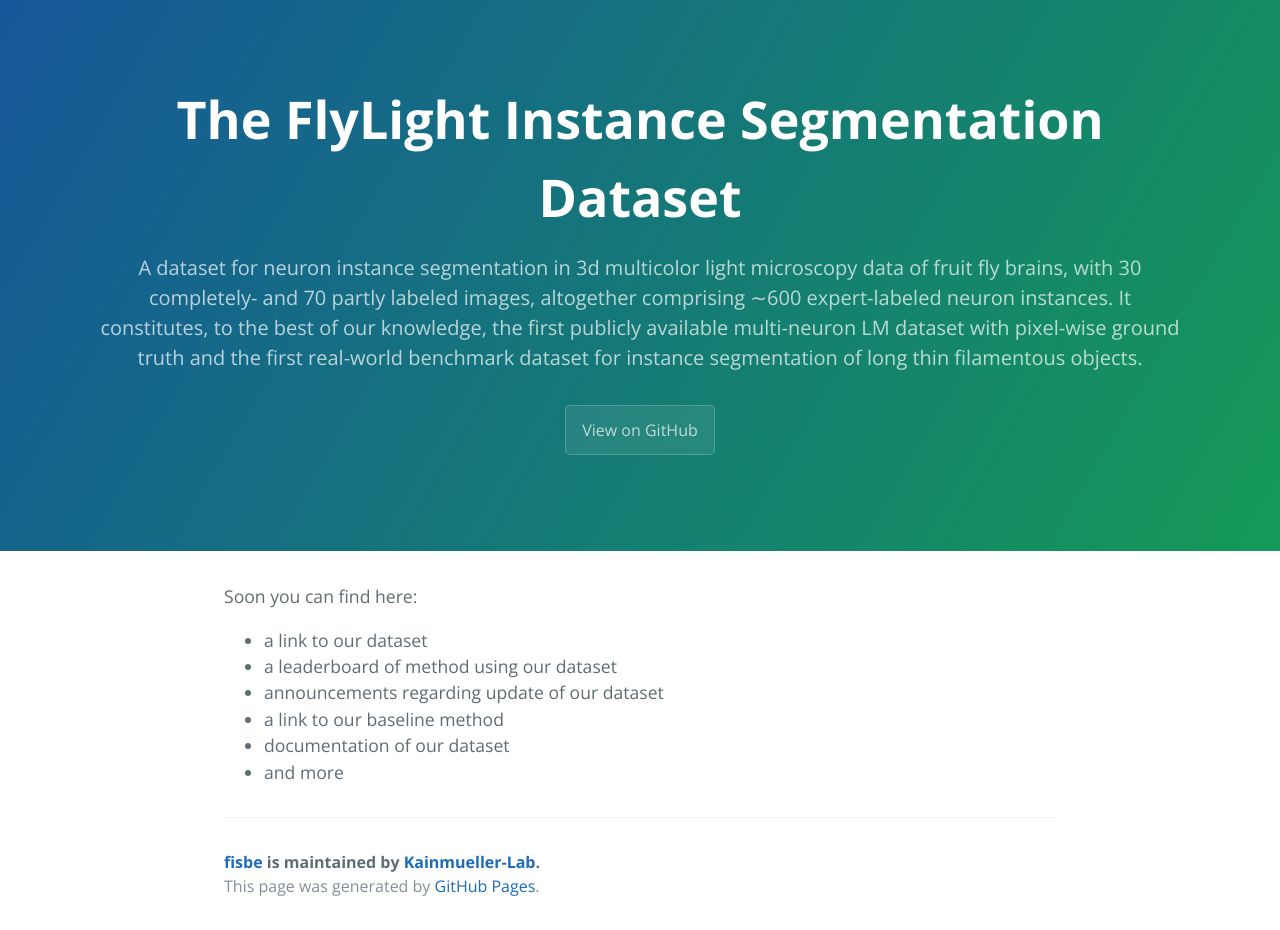
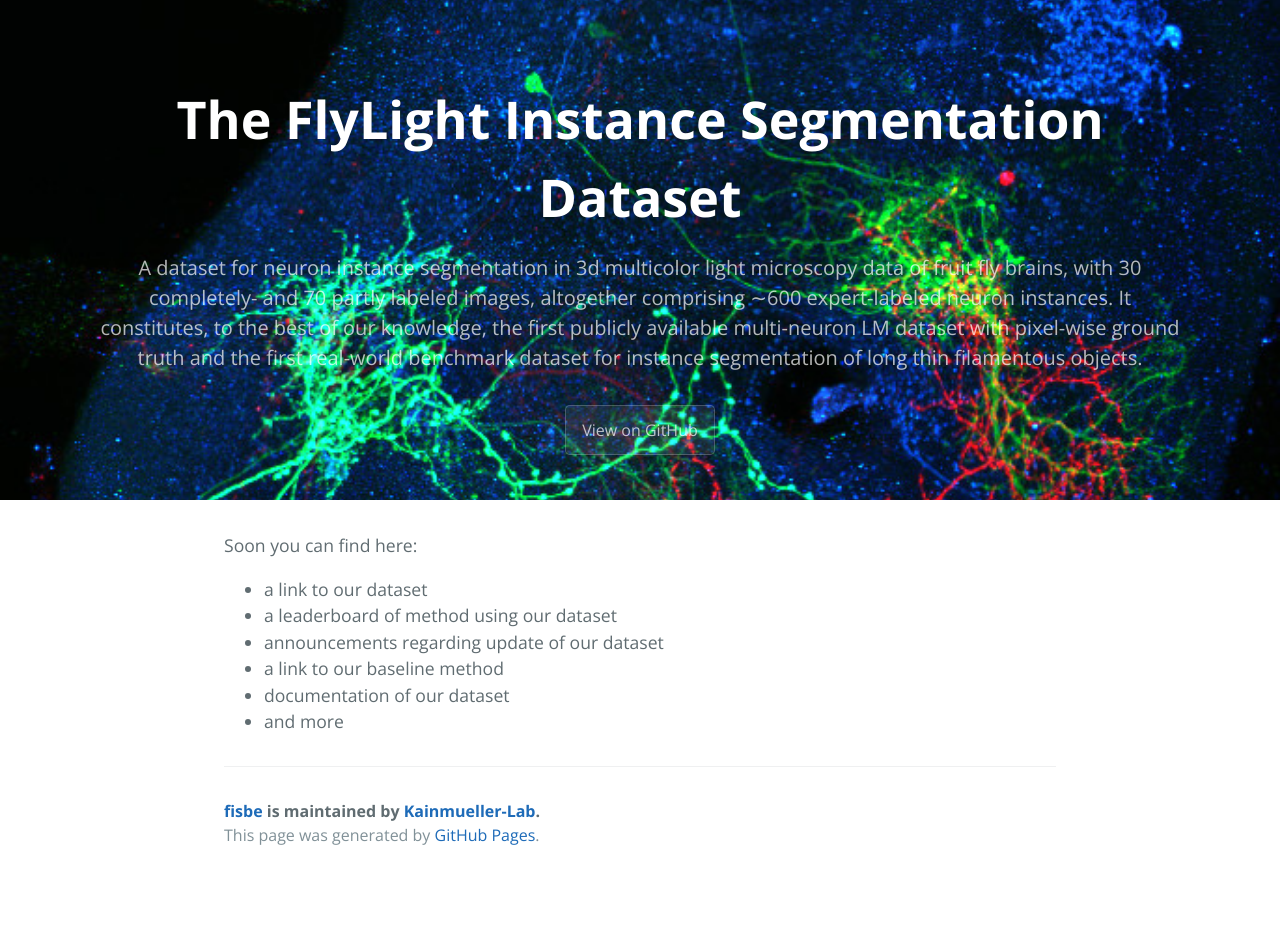
Before and after one commit to Kainmueller-Lab/fisbe, a Jekyll site: the page built from index.md, in a window 1280 px wide. Built offline with Jekyll 4.4.1, drawn with Linux system fonts in a browser that asks for light colours; after the commit the page ends 900 px from its top, so only the background shows below that.

Commit message:
add hero image

```diff
--- a/_sass/jekyll-theme-cayman.scss
+++ b/_sass/jekyll-theme-cayman.scss
@@ -109,7 +109,12 @@ a {
   color: $header-heading-color;
   text-align: center;
   background-color: $header-bg-color;
-  background-image: linear-gradient(120deg, $header-bg-color-secondary, $header-bg-color);
+  // background-image: linear-gradient(120deg, $header-bg-color-secondary, $header-bg-color);
+  background-image: url("flylight_sample.jpg");
+  height: 500px; /* You must set a specified height */
+  background-position: center; /* Center the image */
+  background-repeat: no-repeat; /* Do not repeat the image */
+  background-size: cover;
 
   @include large {
     padding: 5rem 6rem;
```
Also changed, not shown: assets/css/flylight_sample.jpg (added).
